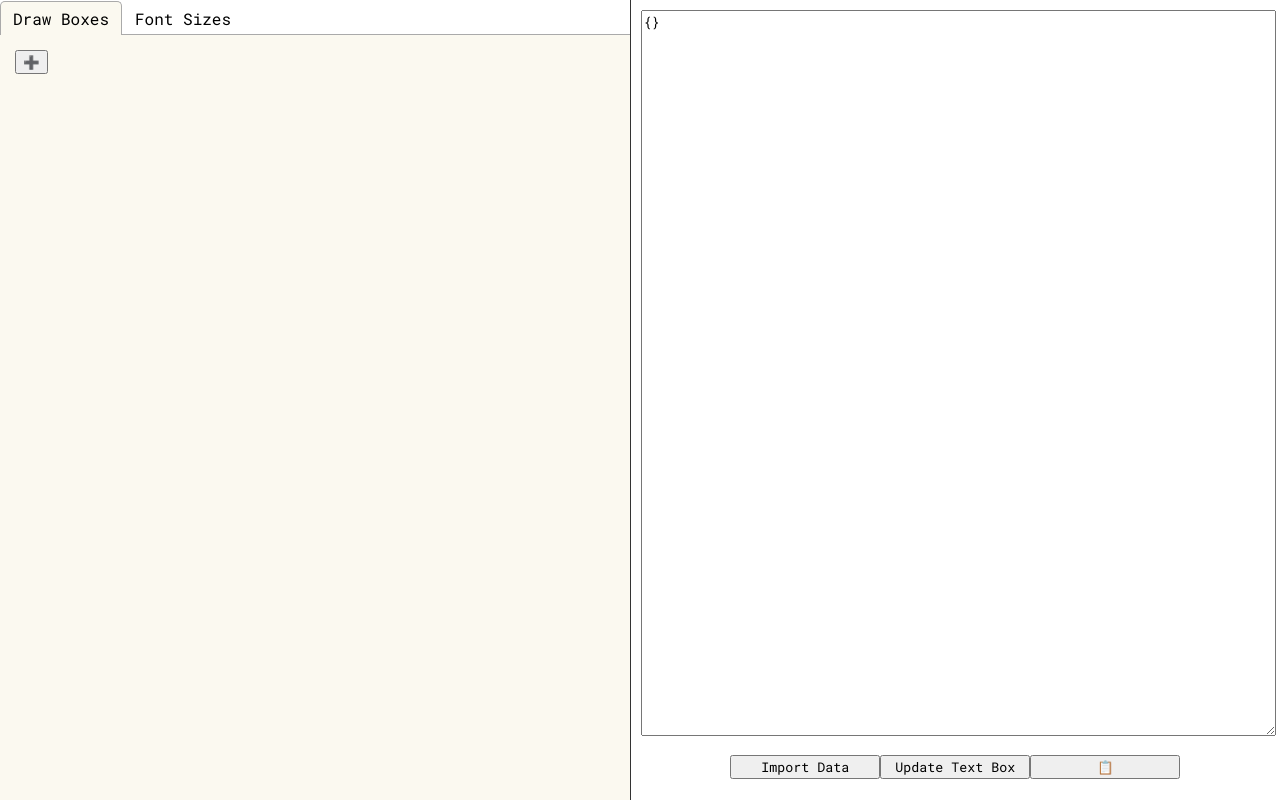
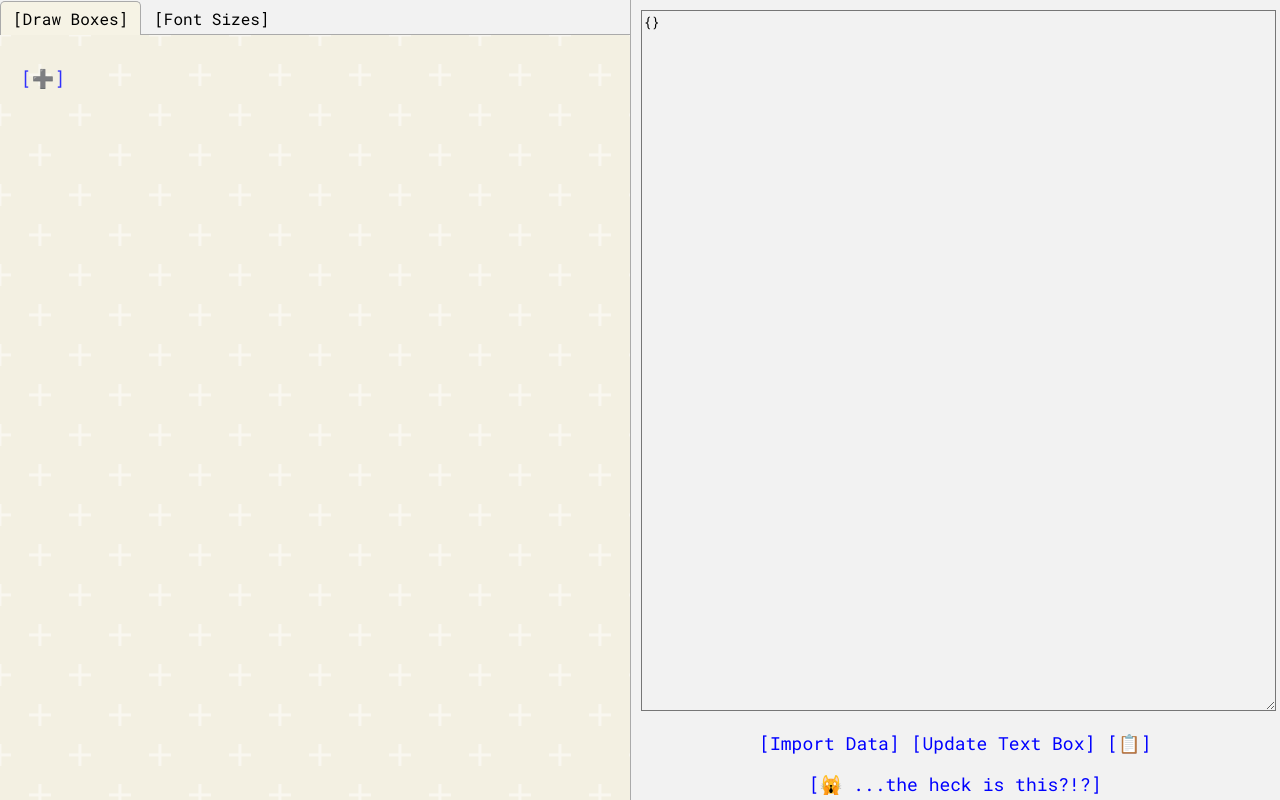
Before and after one commit to tlegasse/personalizer-utility, a React (Create React App) app: page / in a window 1280 px wide. Built offline with nearby package versions, Linux system fonts and the light colour scheme.

Commit message:
Moar changes.

```diff
--- a/package.json
+++ b/package.json
@@ -9,6 +9,7 @@
     "react": "^18.0.0",
     "react-copy-to-clipboard": "^5.1.0",
     "react-dom": "^18.0.0",
+    "react-modal": "^3.14.4",
     "react-scripts": "5.0.1",
     "react-tabs": "^4.2.1",
     "web-vitals": "^2.1.4"
--- a/src/App.css
+++ b/src/App.css
@@ -1,3 +1,6 @@
+body {
+  background-color: #f2f2f2;
+}
 .app-columns {
   display: flex;
   flex-direction: row;
@@ -11,7 +14,7 @@
   max-width: calc(50% - 7px);
   padding-right: 0px;
   margin-right: 7px;
-  border-right: 1px solid #333;
+  border-right: 1px solid #aaaaaa;
 }
 
 .app-columns > .app-column:nth-child(2) {
@@ -19,25 +22,39 @@
 }
 
 
-.import-export-controls input,
-.import-export-controls button {
+input[type="button"],
+button {
   margin-top: 15px;
-  width: 150px;
+  background-color: transparent;
+  border: none;
+  color: blue;
+  font-size: 18px;
+}
+
+input[type="button"]:hover,
+button:hover {
+  background-color:rgb(201, 201, 255);
+  cursor: pointer;
 }
 
 .import-export-controls textarea {
   width: 100%;
-  height: calc(100vh - 80px);
+  background-color: transparent;
+  height: calc(100vh - 105px);
 }
+
 .import-export-buttons {
   display: block;
   text-align: center;
-  height: 50px;
+  height: 75px;
 }
 
 
 .react-tabs__tab-panel {
-  background-color: #fbf9f0;
+  background-color: #f4f0df;
+  opacity: 0.8;
+  background: radial-gradient(circle, transparent 20%, #f4f0df 20%, #f4f0df 80%, transparent 80%, transparent), radial-gradient(circle, transparent 20%, #f4f0df 20%, #f4f0df 80%, transparent 80%, transparent) 40px 40px, linear-gradient(#fbf9f0 3.2px, transparent 3.2px) 0 -1.6px, linear-gradient(90deg, #fbf9f0 3.2px, #f4f0df 3.2px) -1.6px 0;
+  background-size: 80px 80px, 80px 80px, 40px 40px, 40px 40px;
   height: calc(100vh - 50px);
   overflow-y: auto;
   padding: 15px 15px 0;
@@ -109,7 +126,7 @@
 }
 
 .react-tabs__tab--selected {
-  background-color: #fbf9f0!important;
+  background-color: #f6f3e5!important;
 }
 
 * {
@@ -119,3 +136,19 @@
 .pad-below {
   margin-bottom: 15px;
 }
+
+.modal-close {
+  position: absolute;
+  top: 0;
+  right: 10px;
+}
+
+.app-info-button {
+  display: block;
+  margin: 15px auto;
+}
+
+.error-message {
+  font-size: 18px;
+  color: red;
+}
--- a/src/App.js
+++ b/src/App.js
@@ -22,8 +22,8 @@ function App() {
         <div className="app-column">
           <Tabs onSelect={resetAppData}>
             <TabList>
-              <Tab>Draw Boxes</Tab>
-              <Tab>Font Sizes</Tab>
+              <Tab>[Draw Boxes]</Tab>
+              <Tab>[Font Sizes]</Tab>
             </TabList>
 
             <TabPanel>
--- /dev/null
+++ b/src/components/AppInfo.js
@@ -0,0 +1,62 @@
+import React, { useState } from 'react'
+import ReactModal from 'react-modal';
+
+export default function AppInfo() {
+
+  const [showModal, setShowModal] = useState(false)
+
+  const handleOpenModal = () => {
+    console.log('handleOpenModal')
+    setShowModal(true);
+  }
+
+  const handleCloseModal = () => {
+    console.log('handleCloseModal')
+    setShowModal(false);
+  }
+
+  return (
+    <>
+      <input type="button" onClick={handleOpenModal} className="app-info-button" value="[🙀 ...the heck is this?!?]" />
+      <ReactModal
+        isOpen={showModal}
+        contentLabel="Minimal Modal Example"
+      >
+        <input type="button" className="modal-close" onClick={handleCloseModal} value="[Get me out of here]"/>
+        <p style={{marginTop: 0}}><strong>What is this?</strong></p>
+        <p>It's a data manipulation tool to help you make reliable and easy work of updating the personalizers 🎉<br/><br/></p>
+        <p><strong>How do I use it?</strong></p>
+        <p><i>Easy!</i> Do you have data to start with?</p>
+        <p>&nbsp;<strong>Yep, got it ready to go.</strong></p>
+        <ol>
+          <li>Paste your copied JSON into the text box in the right column.</li>
+          <li>Ensure that the active tab is the one that corresponds to the data you'd like to modify.</li>
+          <li>Click "Import Data"</li>
+          <li>Make changes in the left column</li>
+          <li>Once you're done making changes, click "Update Text Box" and ensure that everything looks good ✅</li>
+          <li>Click the copy to clipboard button "📋"</li>
+        </ol>
+        <br/>
+        <p>&nbsp;<strong>No, I'm starting fresh.</strong></p>
+        <ol>
+          <li>Click into the column you'd like to create data for.</li>
+          <li>Click the "➕" button to add a new variant.</li>
+          <li>Make any changes you'd like to the boxes that now appear, be sure not to neglect the sku!</li>
+          <li>Once you're done making changes, click "Update Text Box" and ensure that everything looks good ✅</li>
+          <li>Click the copy to clipboard button "📋"</li>
+        </ol>
+        <br />
+        <p><strong>Helpful Tips</strong></p>
+        <ul>
+          <li>The text box is a staging area. Nothing will happen to the data until you load it in with the "Import Data" button, or "Update Text Box" button.</li>
+          <li>To make sure you don't experience any errors, be sure to be on the correct tab before clicking "Import Data"</li>
+          <li>Under the hood, we're checking the inputs in real time. If something doesn't look quite right, you won't be able to import.</li>
+          <li>When you switch tabs, the app's data is cleared. But don't worry, all you need to do is paste in some data and import!</li>
+          <li>If something breaks, or doesn't make sense, be sure to reach out to <a href="mailto:tanner@miir.com">Tanner</a>.</li>
+        </ul>
+        <br />
+        <p><strong>Thanks, and have fun!</strong></p>
+      </ReactModal>
+    </>
+  )
+}
--- a/src/components/DrawBoxForm.js
+++ b/src/components/DrawBoxForm.js
@@ -43,7 +43,7 @@ export default function DrawBoxForm(props) {
         )
       })}
 
-      <button className="pad-below" onClick={addFromVariantTemplate} title="Add new variant">➕</button>
+      <button className="pad-below" onClick={addFromVariantTemplate} title="Add new variant">[➕]</button>
     </div>
   )
 }
--- a/src/components/DrawBoxVariant.js
+++ b/src/components/DrawBoxVariant.js
@@ -80,8 +80,8 @@ export default function DrawBoxVariant(props) {
         </label>
 
         <div className="variant-action-inputs">
-          <button onClick={() => duplicateBySku(sku)} title="Duplicate">📄📄</button>
-          <button onClick={() => removeBySku(sku)} title="Remove">➖</button>
+          <button onClick={() => duplicateBySku(sku)} title="Duplicate">[📄📄]</button>
+          <button onClick={() => removeBySku(sku)} title="Remove">[➖]</button>
         </div>
       </div>
     </div>
--- a/src/components/FontSizeForm.js
+++ b/src/components/FontSizeForm.js
@@ -101,7 +101,7 @@ export default function FontSizeForm(props) {
           />
         )
       })}
-      <button className="pad-below" onClick={addFromVariantTemplate} title="Add new variant">➕</button>
+      <button className="pad-below" onClick={addFromVariantTemplate} title="Add new variant">[➕]</button>
     </div>
   )
 }
--- a/src/components/FontSizeVariant.js
+++ b/src/components/FontSizeVariant.js
@@ -77,8 +77,8 @@ export default function FontSizeVariant(props) {
       })}
 
       <div className="variant-action-inputs">
-        <button onClick={() => duplicateBySku(sku)} title="Duplicate">📄📄</button>
-        <button onClick={() => removeBySku(sku)} title="Remove">➖</button>
+        <button onClick={() => duplicateBySku(sku)} title="Duplicate">[📄📄]</button>
+        <button onClick={() => removeBySku(sku)} title="Remove">[➖]</button>
       </div>
     </div>
   )
--- a/src/components/ImportExportForm.js
+++ b/src/components/ImportExportForm.js
@@ -1,9 +1,11 @@
-import React, { useState } from 'react'
+import React, { useState } from 'react';
 import { CopyToClipboard } from "react-copy-to-clipboard";
+import AppInfo from './AppInfo';
 
 export default function ImportExportForm(props) {
 
   const [tempAppDataString, setTempAppDataString] = useState(JSON.stringify(props.appData, null, 2))
+  const [buttonMessage, setButtonMessage] = useState('[📋]')
 
   let parseInput = () => {
     if(validateJson(tempAppDataString)) {
@@ -24,19 +26,24 @@ export default function ImportExportForm(props) {
   let ErrorOrButton = () => {
     if(validateJson(tempAppDataString)) {
       return (
-        <CopyToClipboard
-          text={tempAppDataString}
-          onCopy={() => alert('Copied!')}>
-            <input type="button" value="📋" />
-        </CopyToClipboard>
+        <input
+          type="button"
+          value="[Import Data]"
+          onClick={parseInput}
+        />
       )
     } else {
-      return <span>Something isn't right</span>
+      return <span className="error-message">[^Something in there isn't right...]</span>
     }
   }
 
   let updateTempAppDataString = () => {
     setTempAppDataString(JSON.stringify(props.appData, null, 2))
+  }
+
+  let setButtonSuccess = () => {
+    setButtonMessage('[✅]')
+    window.setTimeout(() => {setButtonMessage('[📋]')}, 1000)
   }
 
   return (
@@ -47,19 +54,21 @@ export default function ImportExportForm(props) {
       </textarea>
 
       <div className="import-export-buttons">
-        <input
-          type="button"
-          value="Import Data"
-          onClick={parseInput}
-        />
+
+        <ErrorOrButton />
 
         <input
           type="button"
-          value="Update Text Box"
+          value="[Update Text Box]"
           onClick={updateTempAppDataString}
         />
 
-        <ErrorOrButton />
+        <CopyToClipboard
+          text={tempAppDataString}
+          onCopy={setButtonSuccess}>
+          <input type="button" value={buttonMessage} />
+        </CopyToClipboard>
+        <AppInfo />
       </div>
     </div>
   )
```
Also changed, not shown: 1 other file (tests, documents, lock files or other folders).
